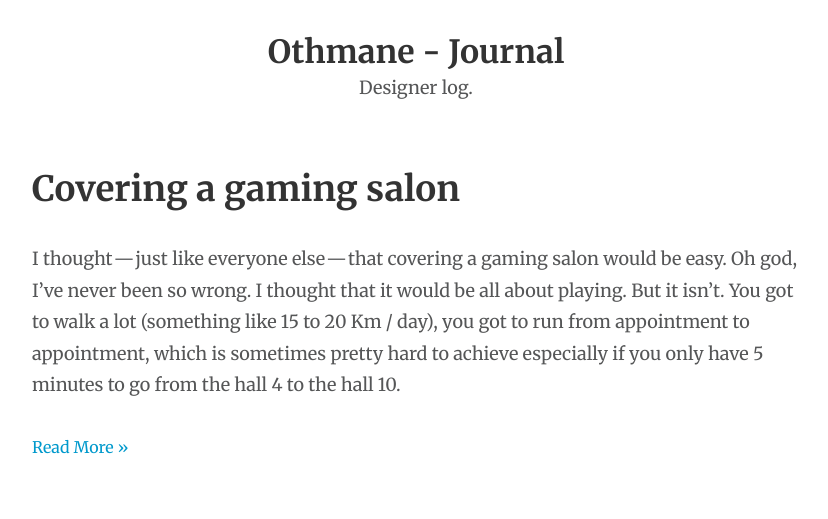
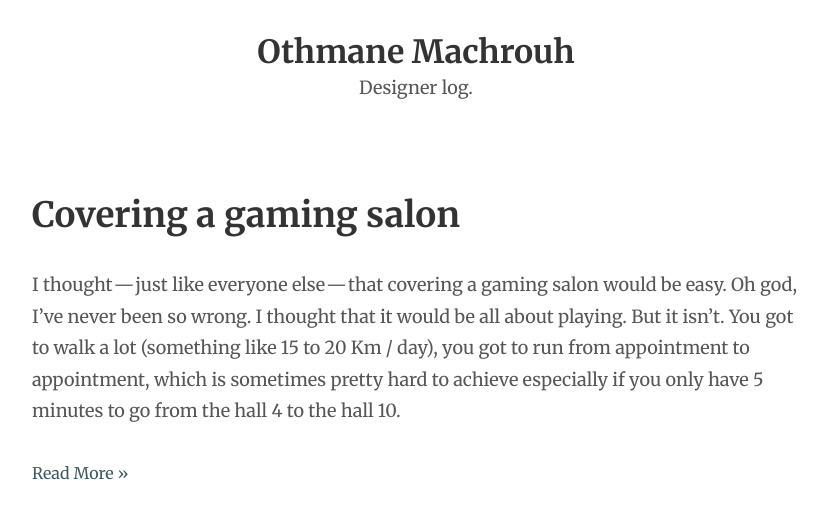
Before and after one commit to mchrh/mchrh.github.io, a Jekyll site: the page built from index.html, in a window 1280 px wide. Shown: the top 519 px of the page, without its empty margins (224-1052 px from the left). Built offline with Jekyll 4.4.1, drawn with Linux system fonts in a browser that asks for light colours; the list of posts is cut into pages by our own code.

Commit message:
style changes
almost done!

```diff
--- a/_config.yml
+++ b/_config.yml
@@ -1,4 +1,4 @@
-name: "Othmane - Journal"
+name: "Othmane Machrouh"
 description: "Designer log."
 author: "Othmane"
 
--- a/style.css
+++ b/style.css
@@ -42,8 +42,8 @@ small, .small { font-size: 16px; }
             color: #555657; }
 }
 
-a { color: #09c; text-decoration: none; }
-a:hover { color: #069; }
+a { color: #405863; text-decoration: none; }
+a:hover { color: #1b94ab; text-decoration: underline; }
 h1 a { color: #333;}
 
 .wrap {
@@ -57,7 +57,8 @@ h1 a { color: #333;}
 .mb { margin-bottom: 64px;
       text-align: center; }
 
-.post { margin-bottom: 96px; }
+.post { margin-bottom: 96px;
+        margin-top: 90px; }
 .post img { max-width: 100%; }
 
 .center { text-align: center; }
```
